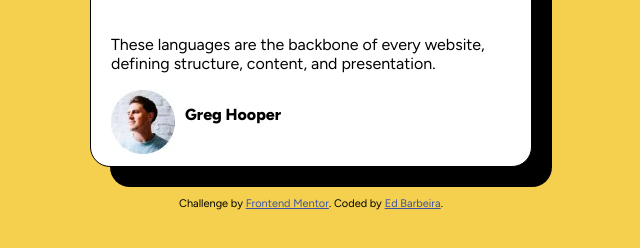
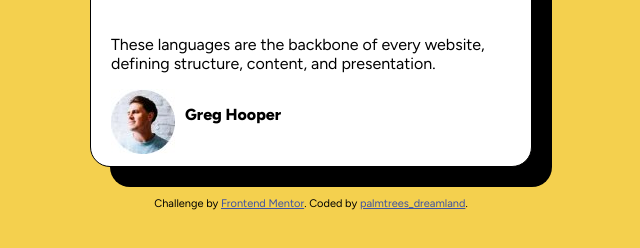
Before and after one commit to palmtrees-dreamland/blogPreviewCard, a plain HTML site: page index.html in a window 1280 px wide. Shown: the part 516-764 px from the top of the page, without its empty margins (329-969 px from the left). Drawn offline with Linux system fonts and the light colour scheme.

Commit message:
Add credits

```diff
--- a/index.html
+++ b/index.html
@@ -55,7 +55,7 @@
   <footer>
     <div class="attribution">
       Challenge by <a href="https://www.frontendmentor.io?ref=challenge" target="_blank">Frontend Mentor</a>.
-      Coded by <a href="#">Ed Barbeira</a>.
+      Coded by <a href="#">palmtrees_dreamland</a>.
     </div>
 </footer>
 
```
